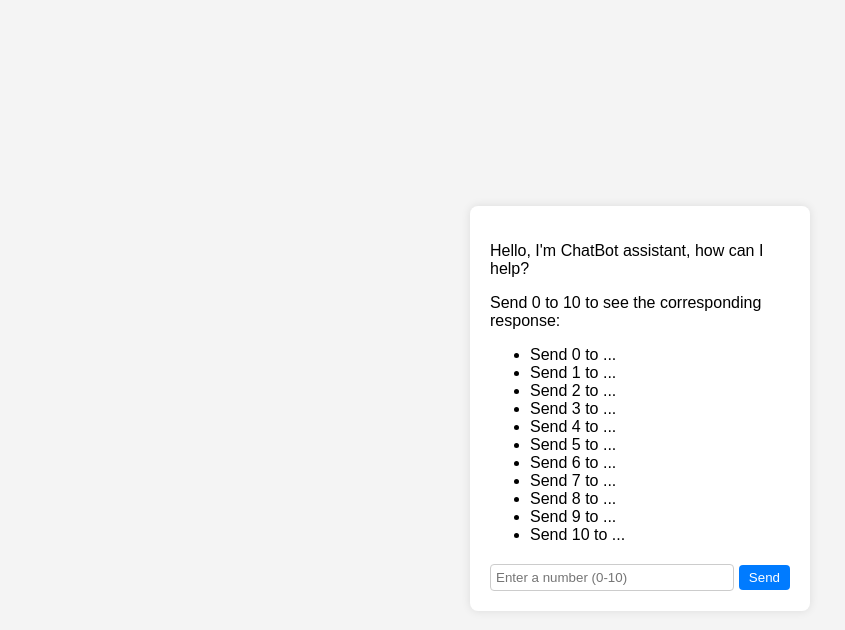
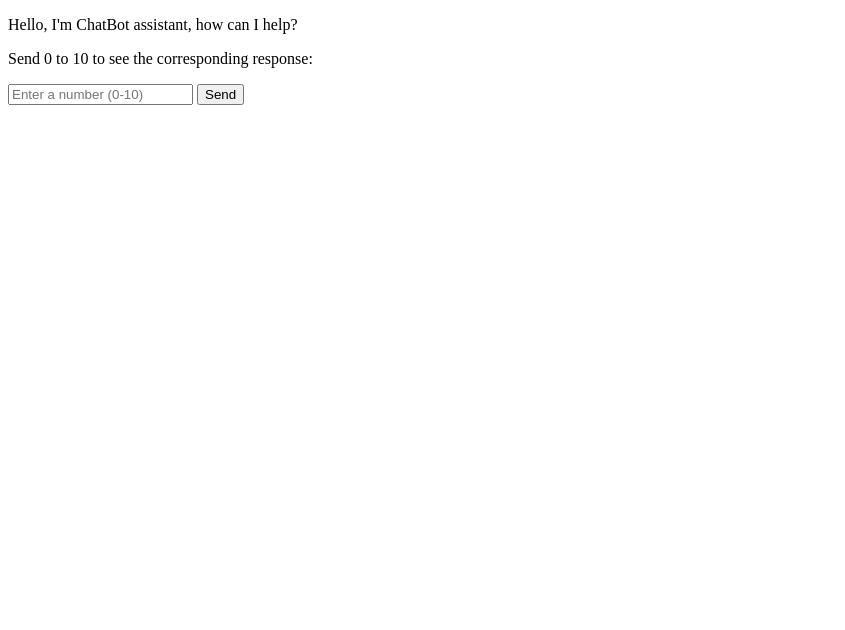
Before and after one commit to NickGkiokas/ChatBot, a plain HTML site: page index.html in a window 1280 px wide. Shown: the whole page, without its empty margins (0-845 px from the left). Drawn offline with Linux system fonts and the light colour scheme.

Commit message:
Update index.html

```diff
--- a/index.html
+++ b/index.html
@@ -3,109 +3,45 @@
 <head>
     <meta charset="UTF-8">
     <meta name="viewport" content="width=device-width, initial-scale=1.0">
-    <title>ChatBot Assistant</title>
-    <style>
-        body {
-            font-family: Arial, sans-serif;
-            display: flex;
-            justify-content: center;
-            align-items: center;
-            height: 100vh;
-            background-color: #f4f4f4;
-        }
-        #chatbot-container {
-            width: 300px;
-            padding: 20px;
-            border-radius: 8px;
-            background-color: #fff;
-            box-shadow: 0 0 10px rgba(0, 0, 0, 0.1);
-        }
-        #messages {
-            margin-bottom: 20px;
-        }
-        #input-container {
-            display: flex;
-            align-items: center;
-        }
-        #input-container input {
-            flex-grow: 1;
-            padding: 5px;
-            border: 1px solid #ccc;
-            border-radius: 4px;
-        }
-        #input-container button {
-            margin-left: 5px;
-            padding: 5px 10px;
-            border: none;
-            background-color: #007bff;
-            color: white;
-            border-radius: 4px;
-            cursor: pointer;
-        }
-        #input-container button:hover {
-            background-color: #0056b3;
-        }
-    </style>
-    <!-- EmailJS SDK -->
+    <title>EmailJS Template Example</title>
     <script src="https://cdn.emailjs.com/dist/email.min.js"></script>
     <script>
-        // Initialize EmailJS
         (function() {
-            emailjs.init('uQgAQ5KMxF6bii6qX'); // Replace with your EmailJS Public Key
+            // Replace with your EmailJS public key
+            emailjs.init('uQgAQ5KMxF6bii6qX');
         })();
-    </script>
-</head>
-<body>
 
-<div id="chatbot-container">
-    <div id="messages">
-        <p>Hello, I'm ChatBot assistant, how can I help?</p>
-        <p>Send 0 to 10 to see the corresponding response:</p>
-        <ul>
-            <li>Send 0 to ...</li>
-            <li>Send 1 to ...</li>
-            <li>Send 2 to ...</li>
-            <li>Send 3 to ...</li>
-            <li>Send 4 to ...</li>
-            <li>Send 5 to ...</li>
-            <li>Send 6 to ...</li>
-            <li>Send 7 to ...</li>
-            <li>Send 8 to ...</li>
-            <li>Send 9 to ...</li>
-            <li>Send 10 to ...</li>
-        </ul>
-    </div>
-    <div id="input-container">
-        <input type="number" id="user-input" placeholder="Enter a number (0-10)">
-        <button onclick="sendMessage()">Send</button>
-    </div>
-</div>
+        function sendEmail(selectedNumber) {
+            // Call emailjs.send with your service ID, template ID, and data object
+            emailjs.send('service_jpmquu9', 'template_080rqn9', {
+                number: selectedNumber // Pass the selected number to the template
+            })
+            .then((response) => {
+                console.log('Email sent successfully!', response.status, response.text);
+                alert('Email sent successfully!');
+            }, (error) => {
+                console.error('Failed to send email.', error);
+                alert('Failed to send email: ' + JSON.stringify(error));
+            });
+        }
 
-<script>
         function sendMessage() {
             const userInput = document.getElementById('user-input').value;
             const messagesDiv = document.getElementById('messages');
 
-        // Check if input is empty
             if (userInput === '') {
                 const errorMessage = document.createElement('p');
                 errorMessage.textContent = "SELECT NUMBER FIRST";
                 messagesDiv.appendChild(errorMessage);
-        }
-        // Check if the input is a valid number between 0 and 10
-        else if (userInput >= 0 && userInput <= 10) {
+            } else if (userInput >= 0 && userInput <= 10) {
                 const response = `You selected: ${userInput}`;
                 const userMessage = document.createElement('p');
                 userMessage.textContent = response;
                 messagesDiv.appendChild(userMessage);
 
-            // Send email using EmailJS if certain numbers are selected
-            if (userInput == 1 || userInput == 2) {
+                // Send the email with the selected number
                 sendEmail(userInput);
-            }
-        }
-        // Input is out of range
-        else {
+            } else {
                 const errorMessage = document.createElement('p');
                 errorMessage.textContent = "Please enter a number between 0 and 10.";
                 messagesDiv.appendChild(errorMessage);
@@ -114,19 +50,18 @@
             // Clear the input field
             document.getElementById('user-input').value = '';
         }
-
-    function sendEmail(selectedNumber) {
-        emailjs.send('service_jpmquu9', 'template_080rqn9', {
-            number: selectedNumber, // Use the placeholder from the EmailJS template
-            email_to: 'gkiokas.nick@gmail.com' // Replace with the recipient email address
-        })
-        .then((response) => {
-            console.log('Email sent successfully!', response.status, response.text);
-        }, (error) => {
-            console.error('Failed to send email.', error);
-        });
-    }
     </script>
-
+</head>
+<body>
+    <div id="chatbot-container">
+        <div id="messages">
+            <p>Hello, I'm ChatBot assistant, how can I help?</p>
+            <p>Send 0 to 10 to see the corresponding response:</p>
+        </div>
+        <div id="input-container">
+            <input type="number" id="user-input" placeholder="Enter a number (0-10)">
+            <button onclick="sendMessage()">Send</button>
+        </div>
+    </div>
 </body>
 </html>
```
Lines whose indentation alone changed are shown as unchanged.
